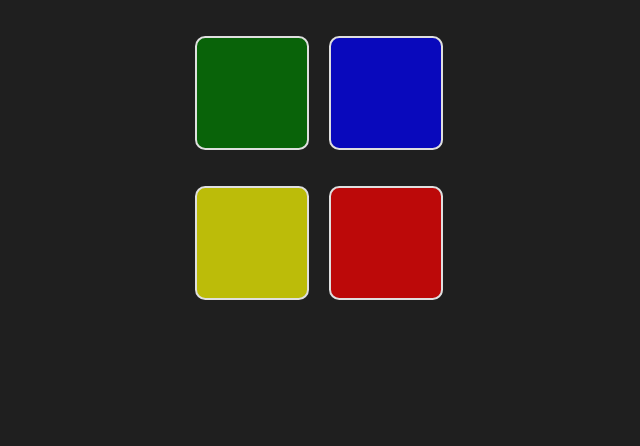
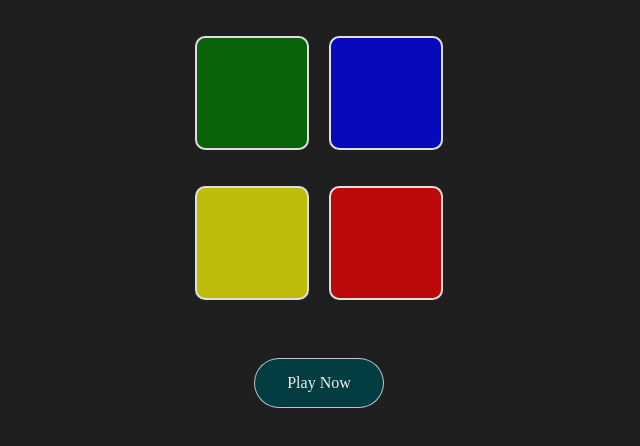
Before and after one commit to surajmurtadak/simongame, a plain HTML site: page index.html in a window 1280 px wide. Shown: the part 126-572 px from the top of the page, without its empty margins (321-961 px from the left). Drawn offline with nearby package versions, Linux system fonts and the light colour scheme; a web font is replaced by a local one.

Commit message:
add button for moiible user

```diff
--- a/game.js
+++ b/game.js
@@ -7,6 +7,13 @@ let started = false;
 $(document).keypress(function () {
   if (!started) {
     nextstep();
+    started = true;
+  }
+});
+$(".startbtn").click(function () {
+  if (!started) {
+    nextstep();
+    $(this).addClass("btnclick");
     started = true;
   }
 });
@@ -72,4 +79,5 @@ function gameOver() {
     $("body").removeClass("game-over");
   }, 400);
   play("wrong");
+  $(".startbtn").removeClass("btnclick");
 }
--- a/index.html
+++ b/index.html
@@ -22,6 +22,7 @@
       <div type="button" id="yellow" class="btn yellow"></div>
       <div type="button" id="red" class="btn red"></div>
     </div>
+    <div type="button" class="startbtn">Play Now</div>
     <script
       src="https://code.jquery.com/jquery-3.6.1.min.js"
       integrity="sha256-o88AwQnZB+VDvE9tvIXrMQaPlFFSUTR+nldQm1LuPXQ="
--- a/style.css
+++ b/style.css
@@ -29,6 +29,23 @@ h1 {
   height: 300px;
   margin: auto;
 }
+.startbtn {
+  align-items: center;
+  color: rgb(238, 238, 238);
+  border-radius: 3rem;
+  display: flex;
+  justify-content: center;
+  border: 1px solid rgba(255, 255, 255, 0.719);
+  width: 8rem;
+  height: 3rem;
+  margin-left: auto;
+  margin-right: auto;
+  margin-top: 2rem;
+  background-color: rgb(3, 60, 65);
+}
+.btnclick {
+  opacity: 0.5;
+}
 .green {
   background-color: rgba(0, 128, 0, 0.7);
 }
```
